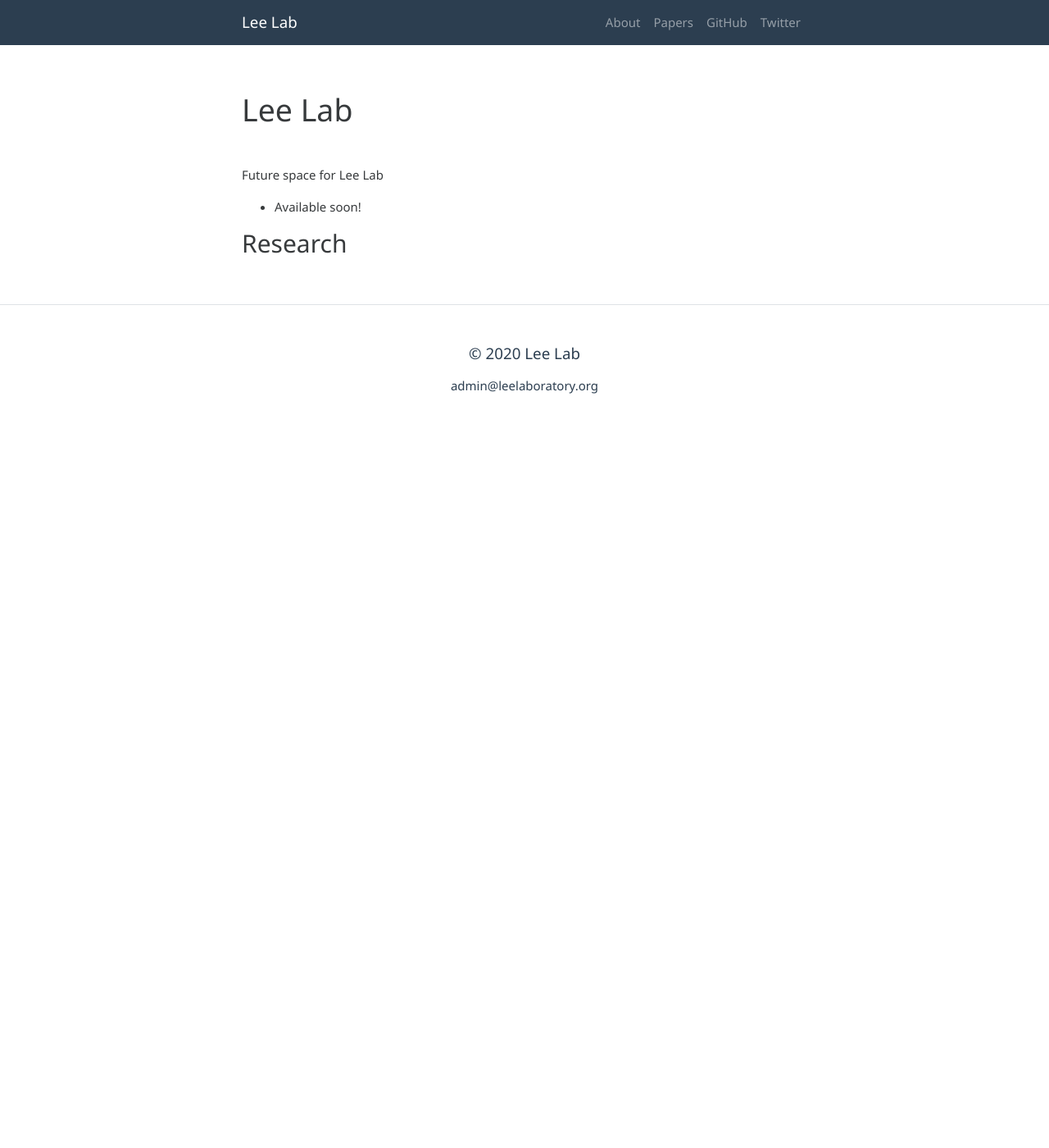
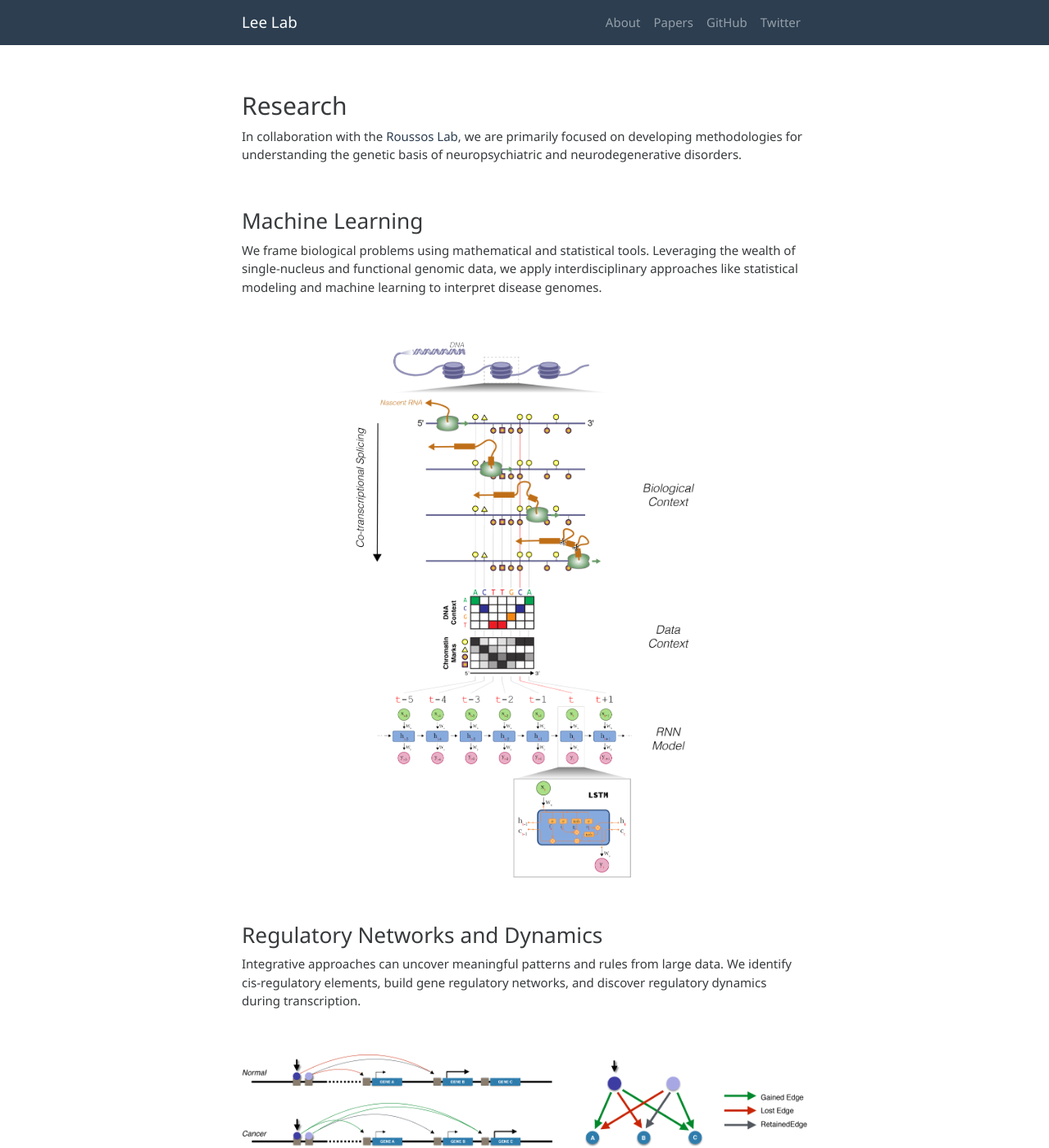
Before and after one commit to leelaboratory/leelaboratory.github.io, a Jekyll site: the page built from index.md, in a window 1280 px wide and 1400 px high. Shown: the whole window at 82% size. Built offline with Jekyll 4.4.1, drawn with Linux system fonts in a browser that asks for light colours; some of the changed text lies outside the part shown.

Commit message:
update landing page

```diff
--- a/_config.yml
+++ b/_config.yml
@@ -35,7 +35,7 @@ plugins:
 # A list of the pages to display in the navigation bar
 header_pages:
 
-include: ['pages']
+include: ['pages','images']
 
 # Exclude from processing.
 # The following items will not be processed, by default. Create a custom list
--- a/index.md
+++ b/index.md
@@ -3,12 +3,42 @@ layout: page
 title: ''
 ---
 
-# Lee Lab
+## Research
+
+In collaboration with the [Roussos Lab](http://labs.icahn.mssm.edu/roussos-lab/), we are primarily focused on developing methodologies for understanding the genetic basis of neuropsychiatric and neurodegenerative disorders.
 
 <br>
 
-Future space for Lee Lab
+### Machine Learning
 
-* Available soon!
+We frame biological problems using mathematical and statistical tools. Leveraging the wealth of single-nucleus and functional genomic data, we apply interdisciplinary approaches like statistical modeling and machine learning to interpret disease genomes.
 
-## Research
+<br>
+
+{:refdef: style="text-align: center;"}
+![ESPRNN Overview](/images/ESPRNN_overview.png){:height="60%" width="60%"}
+{: refdef}
+
+<br>
+
+### Regulatory Networks and Dynamics
+
+Integrative approaches can uncover meaningful patterns and rules from large data. We identify cis-regulatory elements, build gene regulatory networks, and discover regulatory dynamics during transcription.
+
+<br>
+
+![Rewiring Schematic](/images/rewiring_schematic.png)
+
+<br>
+
+![Rewiring Highlight](/images/rewiring_highlight.png)
+
+<br>
+
+![Cellspace Highlight](/images/cellspace_overview.png)
+
+<br>
+
+## Join Us
+
+We are actively looking for a passionate computational biologist to join our adventure. To be considered, please submit a cover letter and CV to admin (at) leelaboratory (dot) org.
```
Also changed, not shown: images/ESPRNN_overview.png (added), images/rewiring_schematic.png (added), 8 other files.
